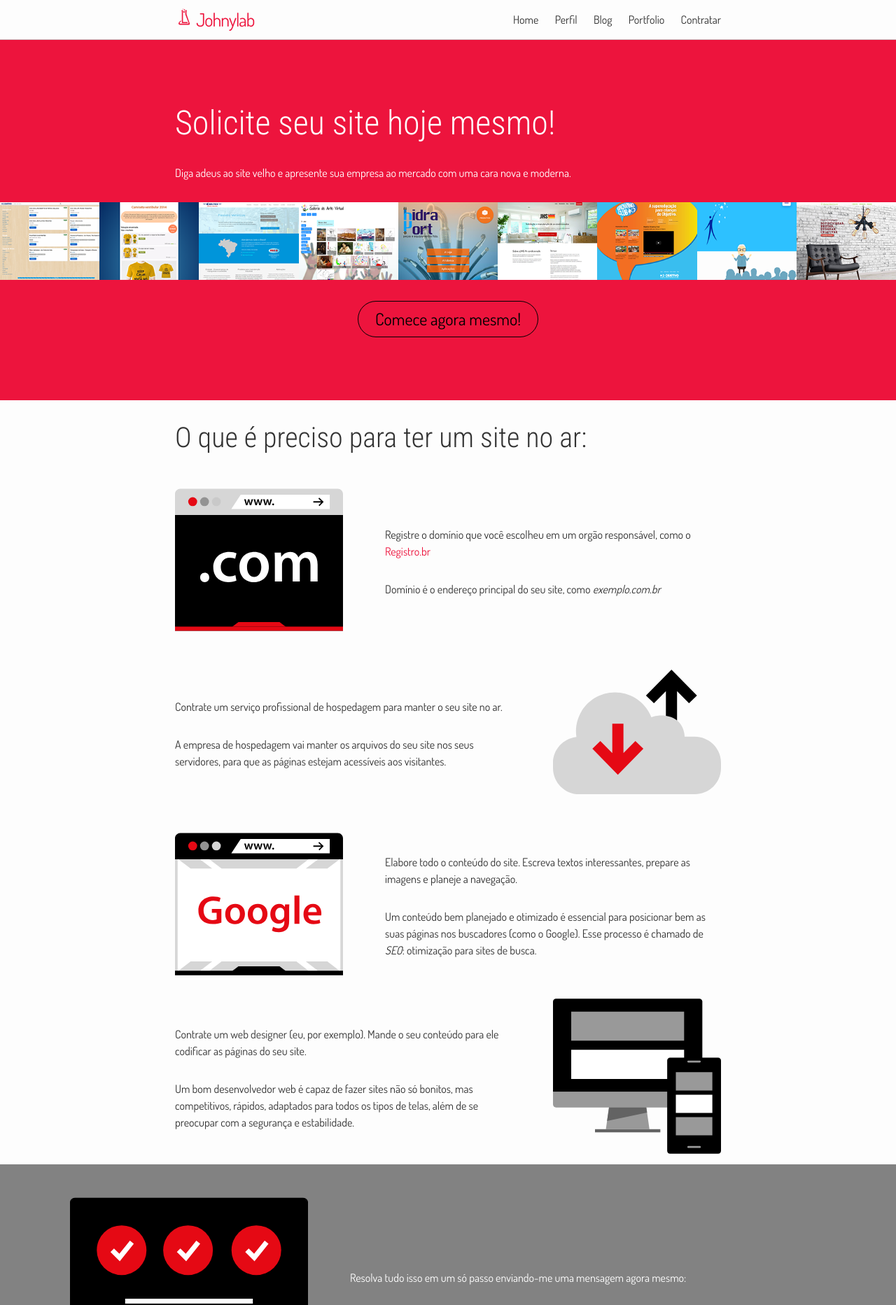
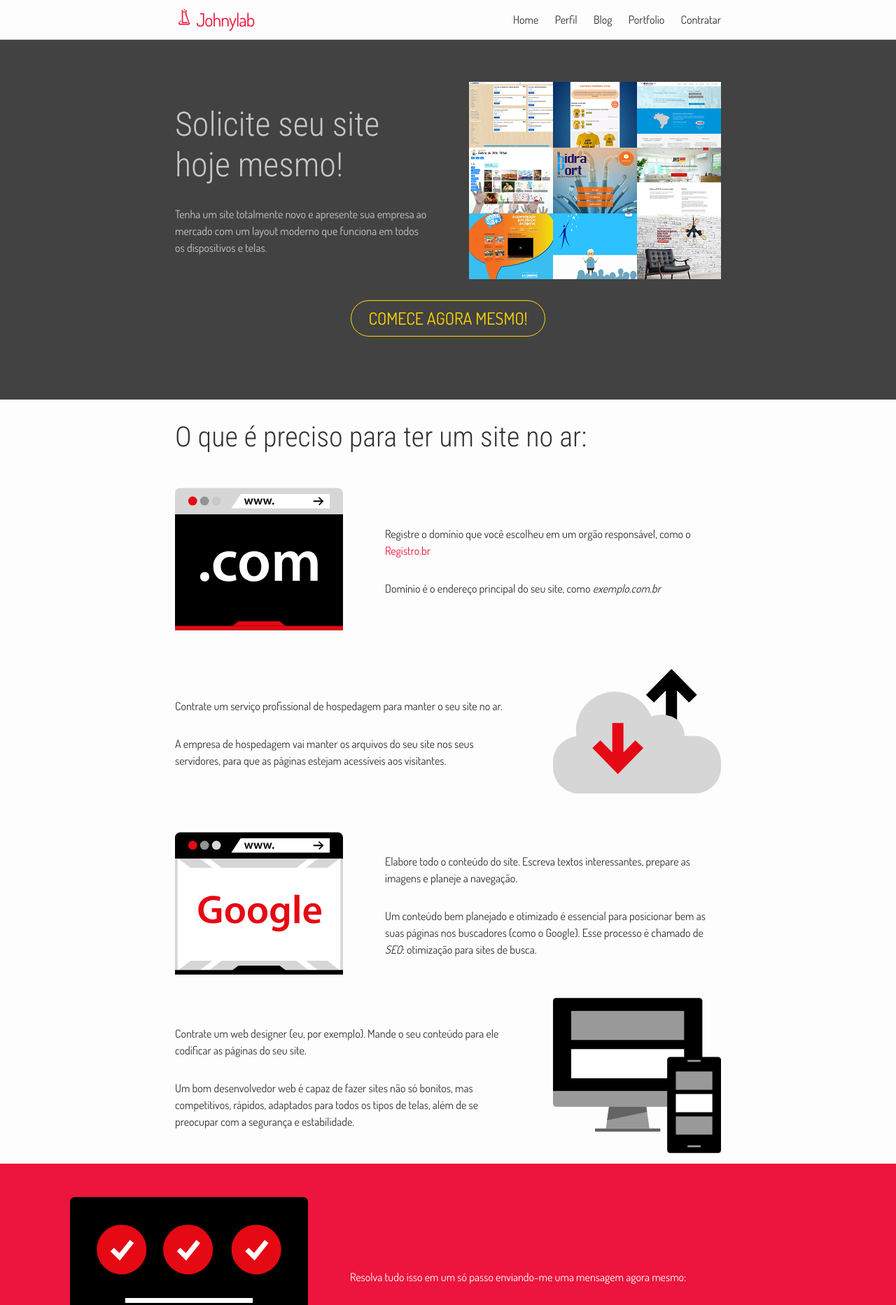
Before and after one commit to johnylab/johnylab.github.io, a Jekyll site: the page built from campanhas/seu-site-novo.html, in a window 1280 px wide. Shown: the top 1865 px of the page at 70% size. Built offline with Jekyll 4.4.1, drawn with Linux system fonts in a browser that asks for light colours; some of the changed text lies outside the part shown.

Commit message:
Imagens e cores da landing page

```diff
--- a/_sass/_base.sass
+++ b/_sass/_base.sass
@@ -154,7 +154,7 @@ hr
             border-color: #000
             &:hover, &:focus, &:active
                 background-color: #000
-                color: #fff
+                color: $brand-color
     &.light
         background-color: $grey-color-light
         color: $grey-color-dark
@@ -223,13 +223,18 @@ hr
     padding: .3em 1em
     border-radius: 500px
     border: 1px solid $brand-color
-    +variant(nbr)
-        @extend .nbr
     &:hover, &:active, &:focus
         background-color: $brand-color
         color: #fff
     &:before
         content: initial
+    +variant(fill)
+        background-color: $brand-color
+        color: #fff
+        &:hover, &:active, &:focus
+            box-shadow: 0 0 15px 0 #000
+    +variant(nbr)
+        @extend .nbr
 
 +module(modal)
     position: fixed
--- a/faca-seu-site.html
+++ b/campanhas/seu-site-novo.html
@@ -8,18 +8,20 @@ excerpt: >
     Entre em contato agora e resolva tudo isso.
 ---
 
-<section class="page-content hero brand">
-    <header class="wrapper">
-        <h1>Solicite seu site hoje mesmo!</h1>
-        <p>Diga adeus ao site velho e apresente sua empresa ao mercado com uma cara nova e moderna.</p>
-    </header>
-    <div data-grid="center around">
-        {% for t in site.trabalhos %}
-            <div data-cell="shrink"><img src="{{ site.baseurl }}/img{{ t.id  }}.png" alt="{{ t.title }}"></div>
-        {% endfor %}
+<section class="page-content hero dark">
+    <div class="wrapper" data-grid="center spacing">
+        <header data-cell="1of2">
+            <h1>Solicite seu site hoje mesmo!</h1>
+            <p>Tenha um site totalmente novo e apresente sua empresa ao mercado com um layout moderno que funciona em todos os dispositivos e telas.</p>
+        </header>
+        <div data-cell="1of2" data-grid="row center wrap">
+            {% for t in site.trabalhos %}
+                <div data-cell="1of3"><img src="{{ site.baseurl }}/img{{ t.id  }}.png" alt="{{ t.title }}"></div>
+            {% endfor %}
+        </div>
     </div>
     <p data-text="center lg">
-        <a href="#contato" onclick="ga('send', 'event', 'Contato', 'Abrir form de contato', 'Faça seu site @ topo');" data-btn>Comece agora mesmo!</a>
+        <a href="#contato" onclick="ga('send', 'event', 'Contato', 'Abrir form de contato', 'Faça seu site @ topo');" data-btn>COMECE AGORA MESMO!</a>
     </p>
 </section>
 
@@ -57,20 +59,20 @@ excerpt: >
             </div>
         </div>
     </div>
-    <div class="hero">
+    <div class="hero brand" style="background-image: url();background-size: cover;">
         <div data-grid="center spacing" class="wrapper large">
             <div data-cell="1of3" class="service-item">{% include svg/campain-computer-checkboxes.svg %}</div>
             <div data-cell="2of3">
                 <p>Resolva tudo isso em um só passo enviando-me uma mensagem agora mesmo:</p>
-                <p data-text="center lg"><a href="#contato" onclick="ga('send', 'event', 'Contato', 'Abrir form de contato', 'Faça seu site @ serviços');" data-btn="">Solicite um orçamento</a></p>
+                <p data-text="center lg"><a href="#contato" onclick="ga('send', 'event', 'Contato', 'Abrir form de contato', 'Faça seu site @ serviços');" data-btn="">ENVIAR MENSAGEM</a></p>
             </div>
         </div>
     </div>
 </section>
 
-<section data-grid class="page-content section-hero">
-    <div data-cell="1of2" class="wrapper">
-        <h3>Contratando hoje mesmo seu site vai ter:</h3>
+<section class="page-content wrap-up">
+    <div class="wrapper">
+        <h3>Contratando hoje mesmo, seu site vai ter:</h3>
         <ul>
             <li>Design exclusivo e personalizado: nenhum site é feito com templates baixados da internet. Eu produzo tudo para extrair o máximo de desempenho do site.</li>
             <li>Layout responsivo: o layout vai funcionar em computadores, notebooks, celulares, tvs, portas de geladeira, paineis de carros, etc.</li>
@@ -78,13 +80,23 @@ excerpt: >
             <li>Suporte técnico: hospedagem, configuração de e-mails, etc.</li>
             <li>Acompanhamento do desemmpenho do site: todos os sites têm registro de visitas no Google Analytics e controle da indexação feita pelo Google.</li>
         </ul>
-        <p data-text="center lg"><a href="#contato" onclick="ga('send', 'event', 'Contato', 'Abrir form de contato', 'Faça seu site @ final');" data-btn>Contrate agora</a></p>
+        <p class="call-to-action" data-text="center lg"><a href="#contato" onclick="ga('send', 'event', 'Contato', 'Abrir form de contato', 'Faça seu site @ final');" data-btn="fill">CONTRATE-ME</a></p>
     </div>
-    <div data-cell="1of2"></div>
 </section>
 
-<script>
-
-    if ( window.innerWidth > 800 ) document.querySelector('.section-hero').innerHTML += '<div class="hero-bg"><div class="hero-bg-container video-frame"><iframe src="https://player.vimeo.com/video/108674295?autoplay=1&loop=1&color=ed143d&title=0&byline=0&portrait=0" width="640" height="360" frameborder="0" tabindex="-1"></iframe></div></div>';
-
-</script>
+<style>
+    .wrap-up {
+        background-image: linear-gradient(to top, #cfd9df 0%, #e2ebf0 100%);
+    }
+    @media only screen and (min-width:601px) {
+        .wrap-up {
+            background-image: url('{{ site.baseurl }}/img/jesus-kiteque-desk.jpg');
+            background-repeat: no-repeat;
+            background-position: bottom left;
+            background-size: cover;
+        }
+        .wrap-up .call-to-action {
+            padding-bottom: 250px;
+        }
+    }
+</style>
--- a/gulpfile.js
+++ b/gulpfile.js
@@ -39,7 +39,7 @@ gulp.task('browser-sync', ['jekyll-build'], function() {
  * if you add folder for pages, collection or datas, add them to this list
  */
 gulp.task('watch', function () {
-    gulp.watch(['./*', '_layouts/*', '_includes/*', '_data/*', 'blog/*', '_posts/*', '_trabalhos/*', '_sass/*', 'css/*', 'js/*'], ['jekyll-rebuild']);
+    gulp.watch(['./*', '_layouts/*', '_includes/*', '_data/*', 'blog/*', '_posts/*', '_trabalhos/*', '_sass/*', 'campanhas/*', 'css/*', 'js/*'], ['jekyll-rebuild']);
 });
 
 /**
```
Also changed, not shown: img/jesus-kiteque-desk.jpg (added), img/marc-mueller-screen.jpg (added).
